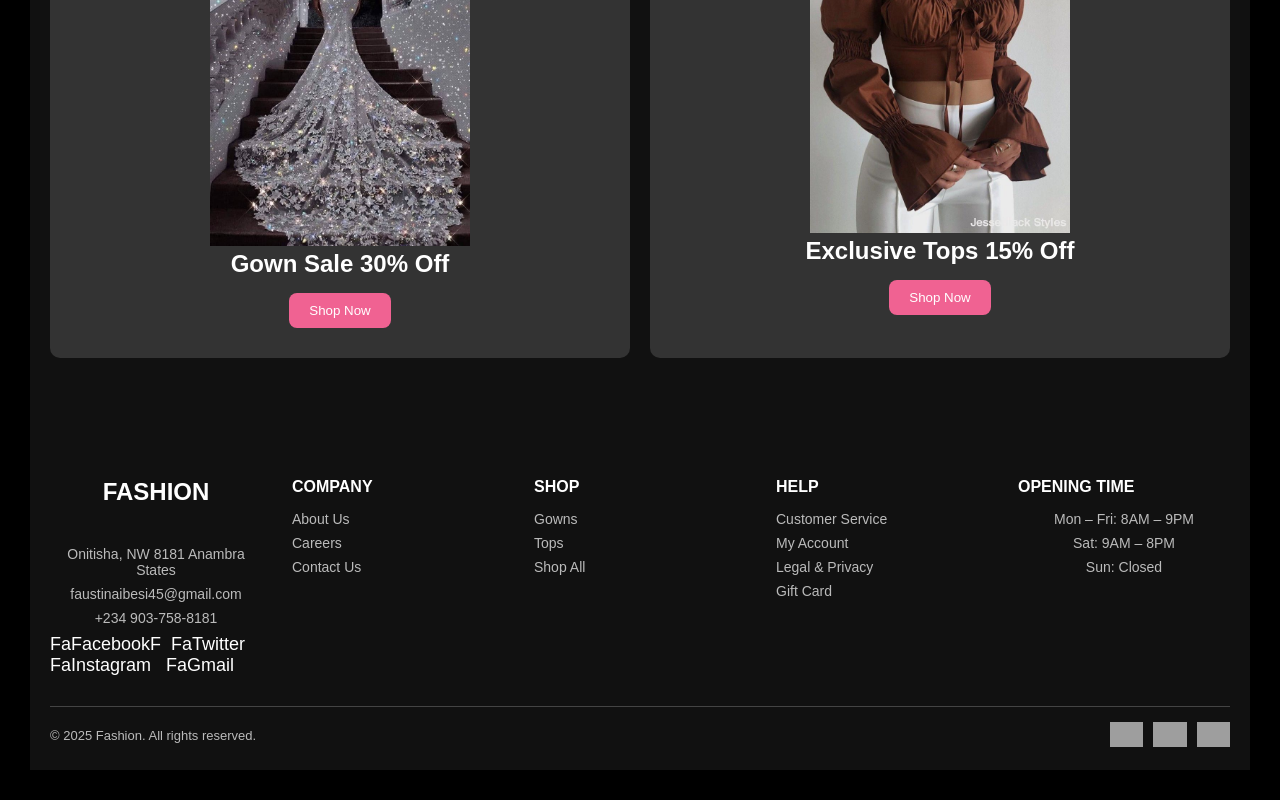
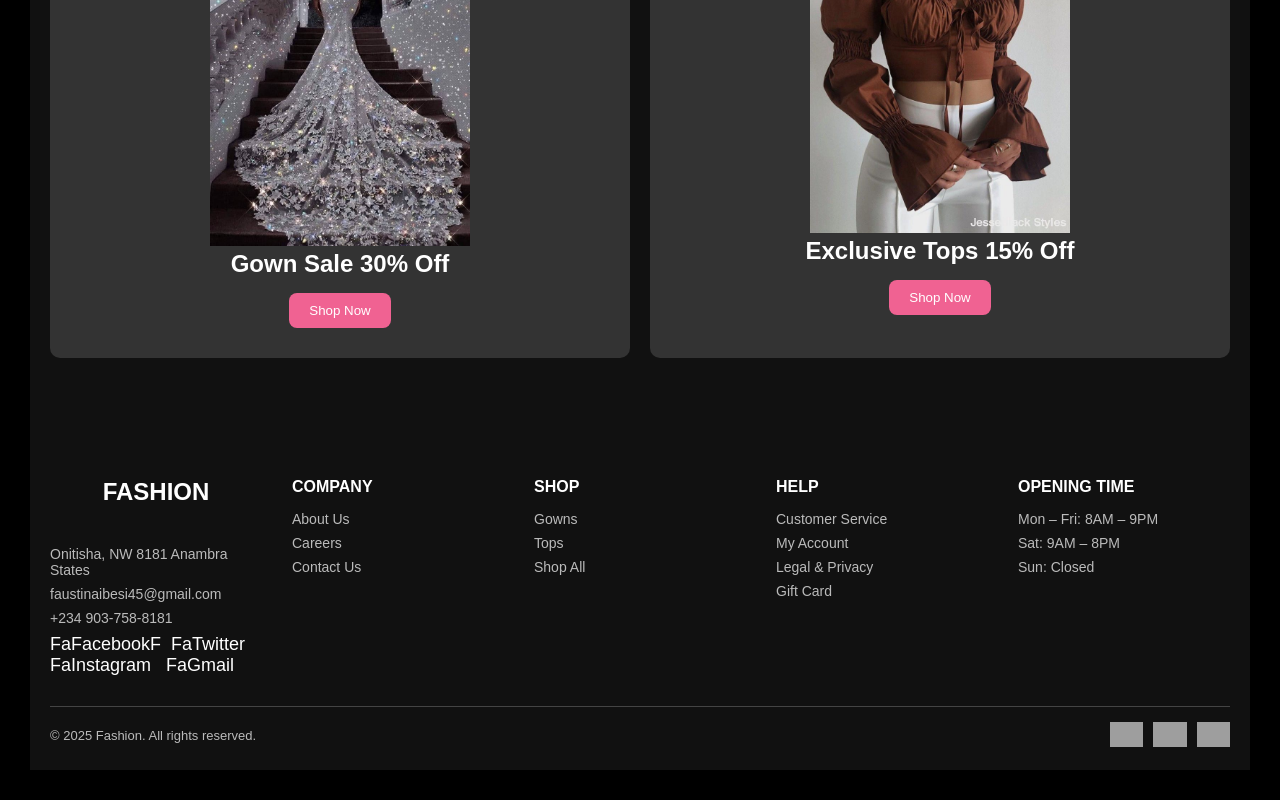
Before and after one commit to Anit81/e-commerce-website, a React (Vite) app: page /about in a window 1280 px wide. Shown: the part 2619-3419 px from the top of the page. Built offline with nearby package versions, Linux system fonts and the light colour scheme; grey boxes are pictures that could not be loaded.

Commit message:
Update about.css

```diff
--- a/src/components/about.css
+++ b/src/components/about.css
@@ -29,12 +29,10 @@
   text-align: center;
 }
 .about-section{
-     color:white;
-        width:80%;
-        margin:0 auto;
-        font-size:17px;
-}
-.about p{
+  color:white;
+  width:80%;
+  margin:0 auto;
+  font-size:17px;
   text-align: center;
 }
 .about button{
```
